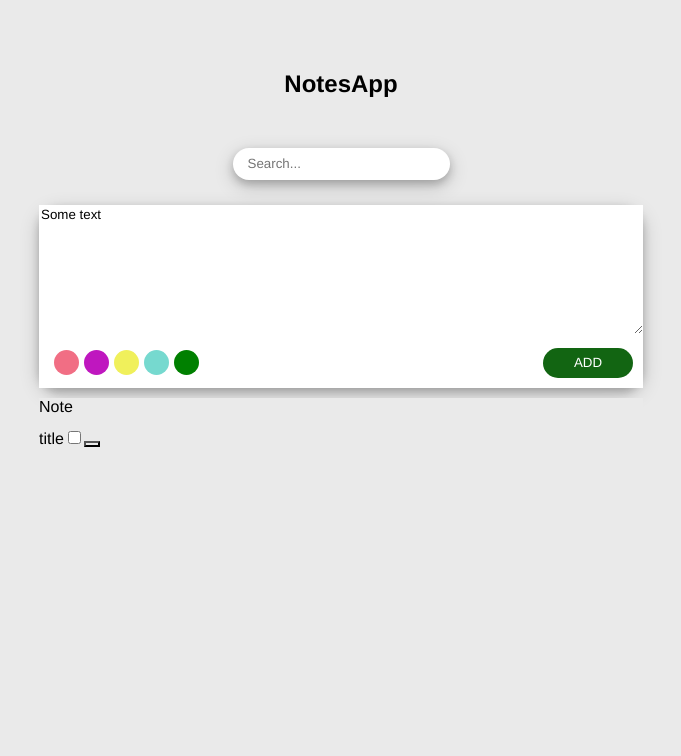
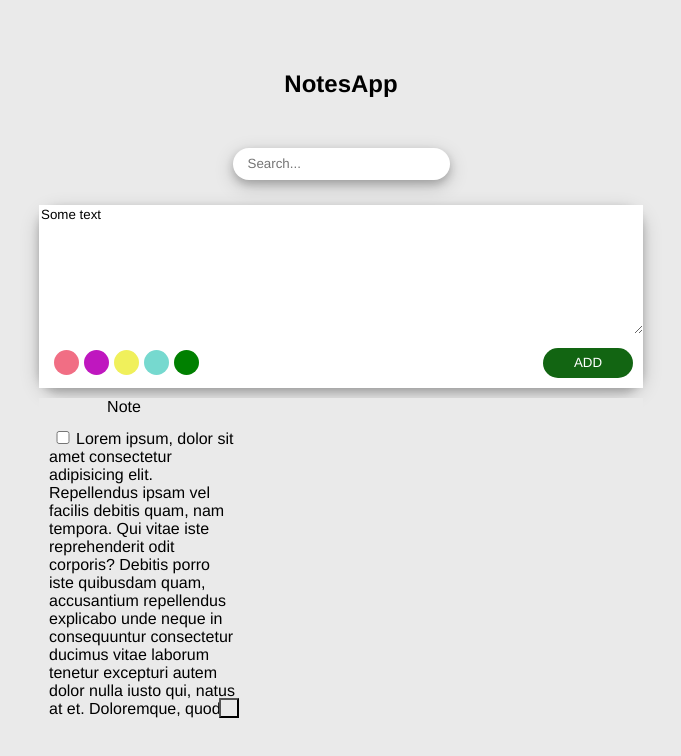
Before and after one commit to muhammetsalihaslan/notesApp, a React (Create React App) app in the folder notesapp/: page / in a window 1280 px wide. Shown: the top 756 px of the page, without its empty margins (299-980 px from the left). Built offline with nearby package versions, Linux system fonts and the light colour scheme.

Commit message:
noteList

```diff
--- a/notesapp/src/components/noteList/NoteList.jsx
+++ b/notesapp/src/components/noteList/NoteList.jsx
@@ -4,11 +4,18 @@ const NoteList = () => {
   return (
     <div className="noteList">
       <div className="note">
-        <div className="noteF">Note</div>
-        <div>
-          <label className="noteT">title</label>
-          <input type="checkbox" />
-          <button></button>
+        <div className="note2">
+          <div className="noteF">Note</div>
+          <input className="toggle" type="checkbox" />
+          <label className="noteT">
+            Lorem ipsum, dolor sit amet consectetur adipisicing elit.
+            Repellendus ipsam vel facilis debitis quam, nam tempora. Qui vitae
+            iste reprehenderit odit corporis? Debitis porro iste quibusdam quam,
+            accusantium repellendus explicabo unde neque in consequuntur
+            consectetur ducimus vitae laborum tenetur excepturi autem dolor
+            nulla iusto qui, natus at et. Doloremque, quod!
+          </label>
+          <button className="destroy"></button>
         </div>
       </div>
     </div>
--- a/notesapp/src/index.css
+++ b/notesapp/src/index.css
@@ -115,11 +115,28 @@
 }
 
 .note {
-  width: 150px;
-  height: 100px;
+  width: 200px;
+}
+
+.note2 {
+  position: relative;
+  margin-left: 10px;
 }
 
 .noteF {
+  text-align: center;
   width: 150px;
   height: 30px;
 }
+
+.destroy {
+  position: absolute;
+  bottom: 0;
+  right: 0;
+  padding: 8px;
+}
+
+.toggle {
+  width: 20px;
+  height: auto;
+}
```
